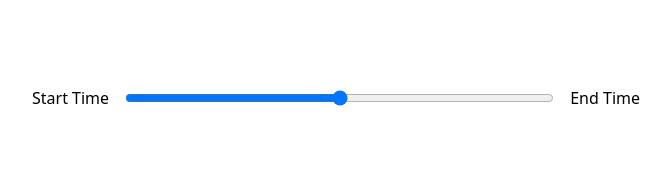
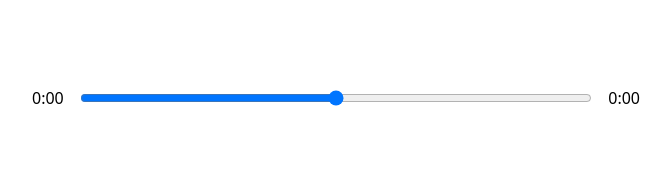
Before and after one commit to Dannyp6611/music-player, a React (Vite) app: page / in a window 1280 px wide. Shown: the part 410-586 px from the top of the page, without its empty margins (304-975 px from the left). Built offline with nearby package versions, Linux system fonts and the light colour scheme.

Commit message:
formatted start and end time of music player

```diff
--- a/src/App.jsx
+++ b/src/App.jsx
@@ -7,11 +7,16 @@
 function App() {
   const [songs, setSongs] = useState(data);
   const [currentSong, setCurrentSong] = useState(songs[0]);
+  const [isPlaying, setIsPlaying] = useState(false);
 
   return (
     <div className="App">
       <Song currentSong={currentSong} />
-      <Player currentSong={currentSong} />
+      <Player
+        currentSong={currentSong}
+        isPlaying={isPlaying}
+        setIsPlaying={setIsPlaying}
+      />
     </div>
   );
 }
--- a/src/components/Player.jsx
+++ b/src/components/Player.jsx
@@ -1,20 +1,54 @@
-import React, { useRef } from 'react';
+import React, { useRef, useState } from 'react';
 
 import { FaPlay, FaAngleLeft, FaAngleRight } from 'react-icons/fa';
 
-const Player = ({ currentSong }) => {
+const Player = ({ currentSong, isPlaying, setIsPlaying }) => {
   const audioRef = useRef(null);
 
   const playSongHandler = () => {
-    audioRef.current.play();
+    if (isPlaying) {
+      audioRef.current.pause();
+      setIsPlaying((prevPlaying) => !prevPlaying);
+    } else {
+      audioRef.current.play();
+      setIsPlaying((prevPlaying) => !prevPlaying);
+    }
   };
+
+  const timeUpdateHandler = (e) => {
+    const { currentTime, duration } = e.target;
+    setSongInfo({
+      ...songInfo,
+      currentTime,
+      duration,
+    });
+  };
+
+  const getTime = (time) => {
+    return (
+      Math.floor(time / 60) + ':' + ('0' + Math.floor(time % 60)).slice(-2)
+    );
+  };
+
+  const dragHandler = (e) => {};
+
+  const [songInfo, setSongInfo] = useState({
+    currentTime: null,
+    duration: null,
+  });
 
   return (
     <div className="min-h-[20vh] flex flex-col items-center justify-between">
       <div className="w-1/2 flex">
-        <p className="p-4"> Start Time</p>
-        <input type="range" className="flex-1 py-4 px-8" />
-        <p className="p-4">End Time</p>
+        <p className="p-4">{getTime(songInfo.currentTime)}</p>
+        <input
+          min={0}
+          max={songInfo.duration}
+          value={songInfo.currentTime}
+          type="range"
+          className="flex-1 py-4"
+        />
+        <p className="p-4">{getTime(songInfo.duration)}</p>
       </div>
       <div className="flex justify-between items-center p-4 w-[30%]">
         <FaAngleLeft size={30} className="cursor-pointer" />
@@ -25,7 +59,12 @@
         />
         <FaAngleRight size={30} className="cursor-pointer" />
       </div>
-      <audio ref={audioRef} src={currentSong.audio}></audio>
+      <audio
+        onTimeUpdate={timeUpdateHandler}
+        onLoadedMetadata={timeUpdateHandler}
+        ref={audioRef}
+        src={currentSong.audio}
+      ></audio>
     </div>
   );
 };
```
